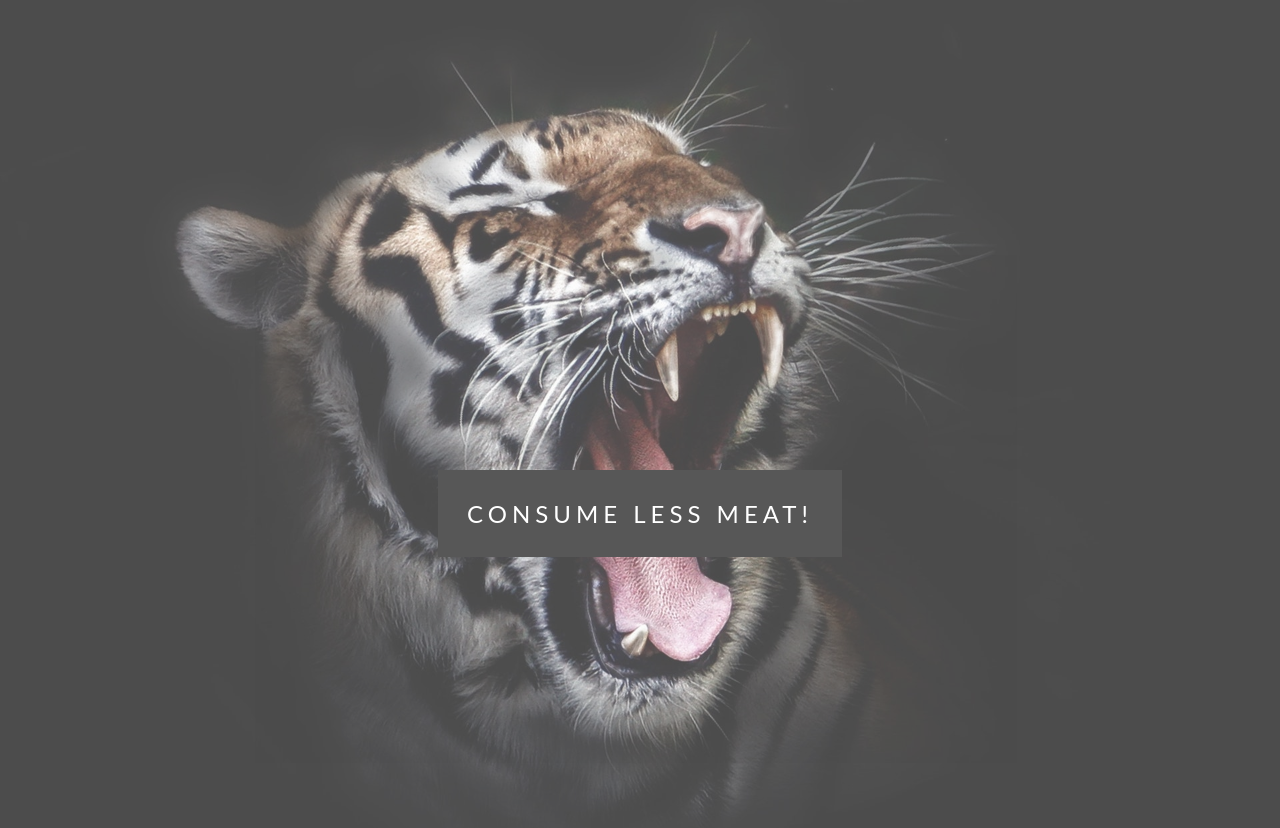
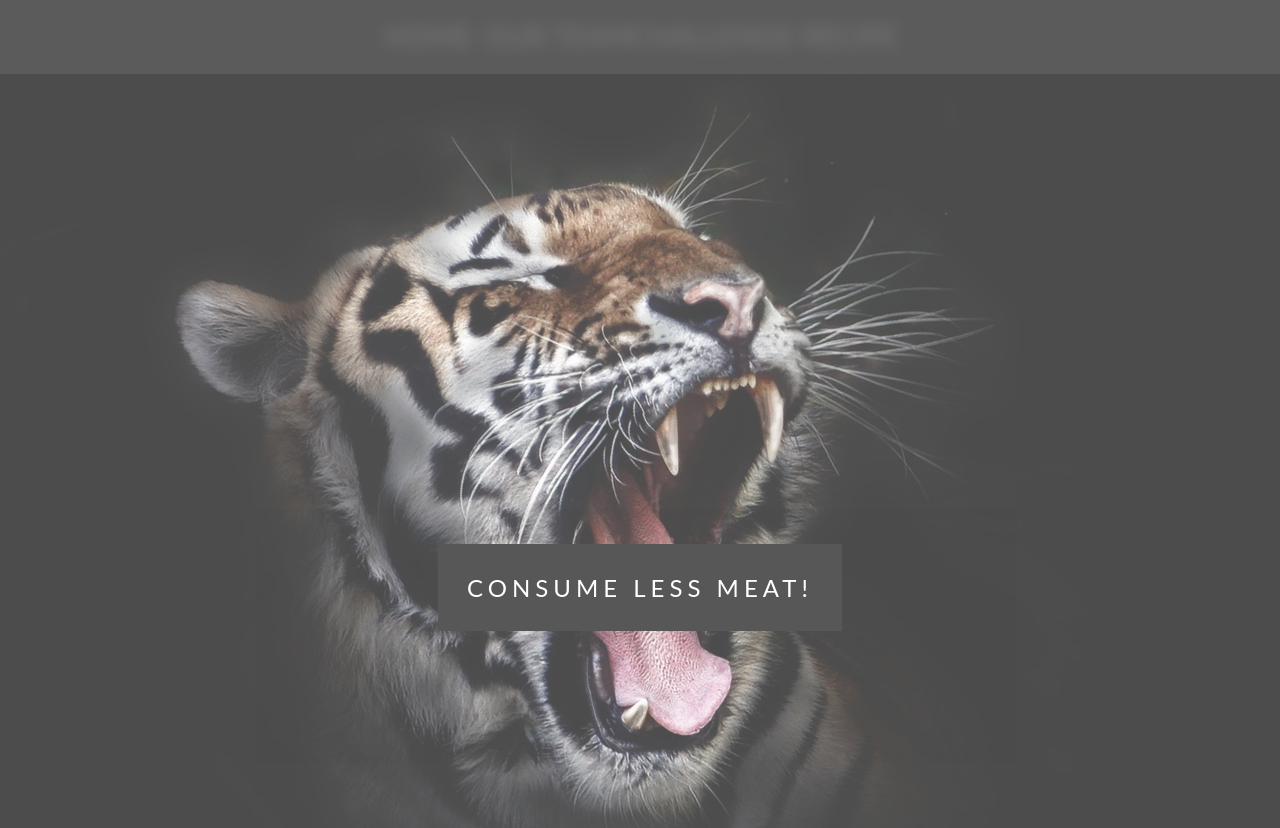
Before and after one commit to Klajdi44/Anima_Campaign, a plain HTML site: page index.html in a window 1280 px wide. Shown: the top 828 px of the page. Drawn offline with Linux system fonts and the light colour scheme.

Commit message:
navbar added again

```diff
--- a/index.html
+++ b/index.html
@@ -8,7 +8,16 @@
 </head>
 
 <body>
+<header>
+    <ul>
+        <li><a href="#"> Home </a></li>
+        <li><a href="#"> Our Team </a></li>
+        <li><a href="#"> Challenge </a></li>
+        <li><a href="#"> Recipe </a></li>
+    </ul>
 
+
+</header>
 <div class="pimg1">
     <div class="ptext">
         <span class="border">
--- a/style.css
+++ b/style.css
@@ -55,13 +55,13 @@ ul li a:before{
     width: 100%;
     height: 100%;
     background: #ff497c;
-    transition:transform 0.5s;
+    transition:transform 1s;
     transform-origin: right;
     transform: scaleX(0);
     z-index: -1;
 
 }ul li a:hover:before{
- transition:transform 0.5s;
+ transition:transform 1s;
     transform-origin: left;
     transform: scaleX(1);
 
```
